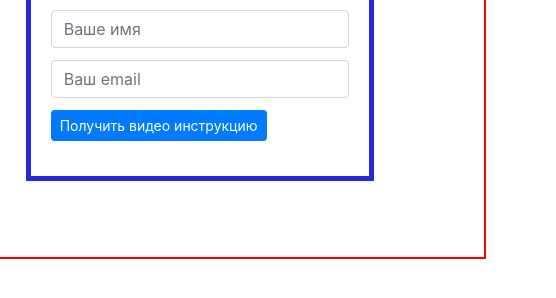
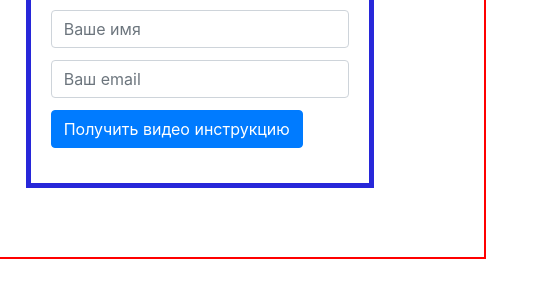
Before and after one commit to 13XyLiGaH13/13XyLiGaH13.github.io, a plain HTML site: page example.html in a window 1280 px wide. Shown: the part 146-444 px from the top of the page, 724-1280 px from the left. Drawn offline with Linux system fonts and the light colour scheme.

Commit message:
Update example.html

```diff
--- a/example.html
+++ b/example.html
@@ -25,7 +25,7 @@
         <form action="#">
         <input type="text" class="form-control" placeholder="Ваше имя">
         <input type="text" class="form-control" placeholder="Ваш email">
-          <button class="btn btn-primary btn-sm">Получить видео инструкцию</button>
+          <button class="btn btn-primary">Получить видео инструкцию</button>
         </form></div></div>
     </div>
     </div></div>
```
